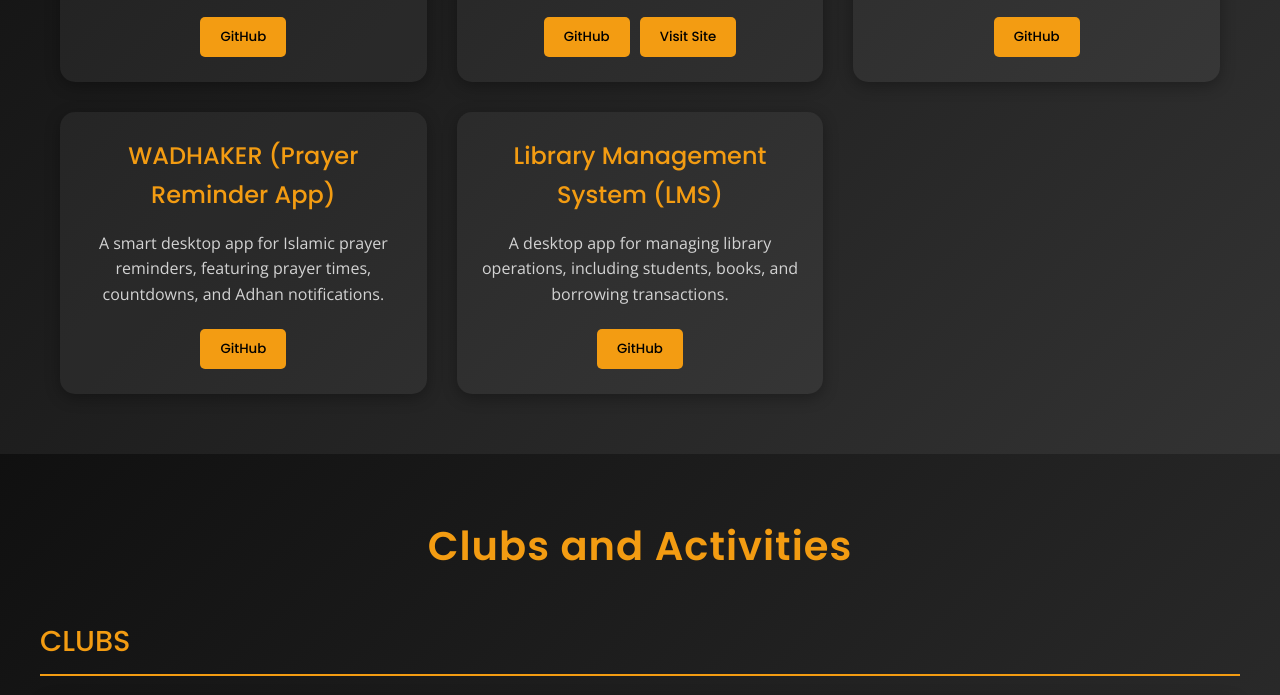
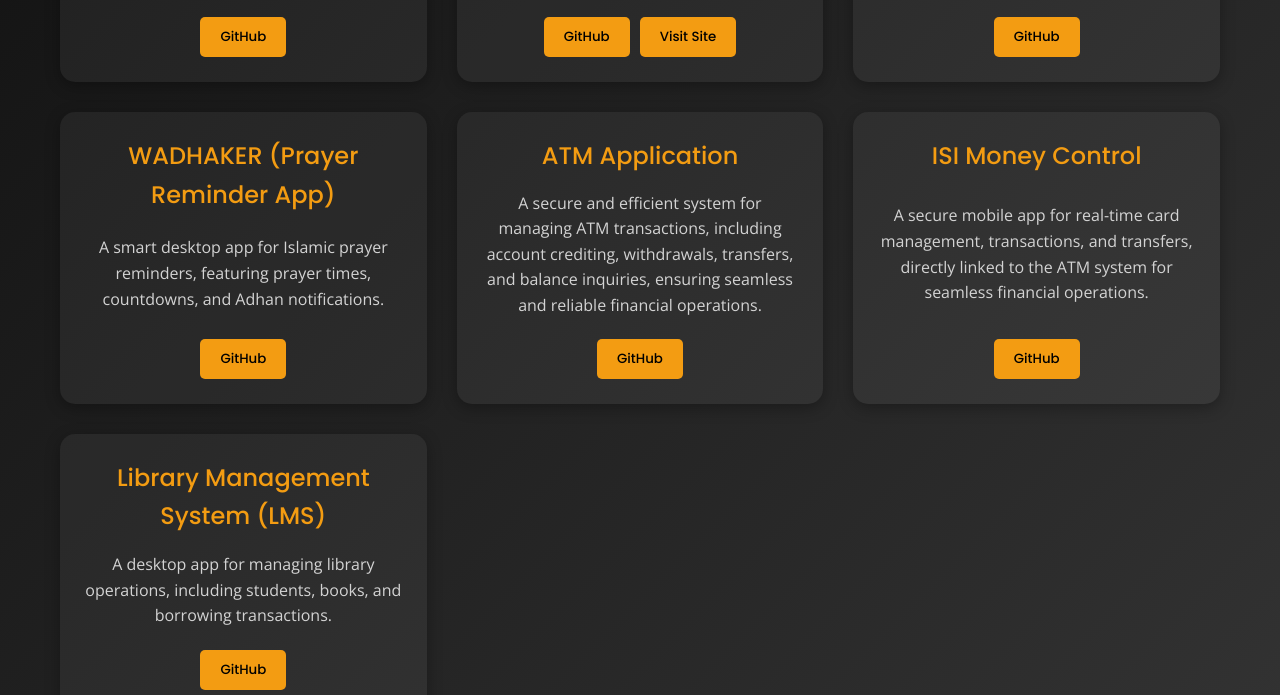
Before and after one commit to kassemabbassi/Portfolio, a plain HTML site: page index.html in a window 1280 px wide. Shown: the part 2127-2822 px from the top of the page. Drawn offline with nearby package versions, Linux system fonts and the light colour scheme.

Commit message:
Add some projects

```diff
--- a/index.html
+++ b/index.html
@@ -181,7 +181,7 @@
                     <button onclick="window.open('https://github.com/kassemabbassi/AutoSoutenance', '_blank')">GitHub</button>
                 </div>
             </div>
-                          <!-- Projet 5 : BlueBalance -->
+                          <!-- Projet 2 : BlueBalance -->
 <div class="project-card">
     <h3>BlueBalance</h3>
     <p>An interactive educational web app exploring the parallels between ocean systems and the human body, designed to raise awareness about ocean preservation.</p>
@@ -190,9 +190,6 @@
         <button onclick="window.open('https://blue-balance.vercel.app', '_blank')">Visit Site</button>
     </div>
 </div>
-
-
-
             <!-- Projet 3 -->
             <div class="project-card">
                 <h3>Resourcy</h3>
@@ -201,7 +198,6 @@
                     <button onclick="window.open('https://github.com/kassemabbassi/Resourcy', '_blank')">GitHub</button>
                 </div>
             </div>
-
             <!-- Projet 4 -->
             <div class="project-card">
                 <h3>WADHAKER (Prayer Reminder App)</h3>
@@ -211,15 +207,30 @@
                 </div>
             </div>
 
-
- <!-- Projet 5 -->
+<!-- Project 5 -->
+<div class="project-card">
+    <h3>ATM Application</h3>
+    <p>A secure and efficient system for managing ATM transactions, including account crediting, withdrawals, transfers, and balance inquiries, ensuring seamless and reliable financial operations.</p>
+    <div class="project-buttons">
+        <button onclick="window.open('https://github.com/kassemabbassi/ATM', '_blank')">GitHub</button>
+    </div>
+</div>
+<!-- Project 6 -->
+<div class="project-card">
+    <h3>ISI Money Control</h3>
+    <p>A secure mobile app for real-time card management, transactions, and transfers, directly linked to the ATM system for seamless financial operations.</p>
+    <div class="project-buttons">
+        <button onclick="window.open('https://github.com/kassemabbassi/ISI-Money-Control', '_blank')">GitHub</button>
+    </div>
+</div>
+ <!-- Projet 7 -->
  <div class="project-card">
     <h3>Library Management System (LMS)</h3>
     <p>A desktop app for managing library operations, including students, books, and borrowing transactions.</p>
     <div class="project-buttons">
         <button onclick="window.open('https://github.com/kassemabbassi/Library-Management-System', '_blank')">GitHub</button>
     </div>
-</div>
+
 
     </section>
     <section id="club-activities">
@@ -240,7 +251,6 @@
                     <p>CPU ISIMM is a dynamic club specializing in development, problem-solving, and robotics. Known for its impactful initiatives, the club organizes training sessions to enhance technical skills, hosts competitions to challenge creativity, and actively participates in events to showcase talent. By fostering innovation and collaboration, CPU ISIMM empowers its members to excel in technology and engineering.</p>
                 </div>
             </div>
-
             <!-- Événements -->
             <h3 class="section-subtitle">Events</h3>
             <div class="event-card">
@@ -261,10 +271,7 @@
             <textarea name="message" id="message" placeholder="Your Message" rows="5" required></textarea>
             <button type="submit">Send</button>
         </form>
-
-
     </section>
-
     <footer>
         <div class="footer-content">
             <!-- Informations de contact -->
@@ -319,16 +326,12 @@
         description.style.display = "block";
     }
 }
-
-
 </script>
 <script>
-
     function afficherNotification(message, etat) {
     // Crée un élément de notification
     const notification = document.createElement("div");
     notification.classList.add("notification");
-
     // Ajoute le style en fonction de l'état
     if (etat) {
         notification.classList.add("success");
@@ -337,16 +340,13 @@
         notification.classList.add("error");
         notification.innerHTML = `<i class="fas fa-times-circle"></i> ${message}`;
     }
-
     // Ajoute la notification au conteneur
     const container = document.getElementById("notification-container");
     container.appendChild(notification);
-
     // Déclenche l'animation d'apparition
     setTimeout(() => {
         notification.classList.add("show");
     }, 100);
-
     // Supprime la notification après 5 secondes
     setTimeout(() => {
         notification.classList.add("hide");
@@ -356,11 +356,8 @@
         });
     }, 5000); // 5 secondes avant la disparition
 }
-
-
 // Initialiser EmailJS avec ton user_id
 emailjs.init('W1d68hDX4W65aItqe'); // Remplace par ton user_id
-
 // Ajouter un événement de soumission du formulaire
 document.getElementById('contact-form').addEventListener('submit', function(event) {
     event.preventDefault(); // Empêcher le rechargement de la page
@@ -378,22 +375,10 @@ document.getElementById('contact-form').addEventListener('submit', function(even
             document.getElementById("message").value = ""
         }, function(error) {
             console.log('Failed...', error);
-
             afficherNotification("Failed to send the message. Please try again!", false);
             document.getElementById("from_email").value = ""
 document.getElementById("message").value = ""
         });
 });
-
-
-
-
-
-
-
-
-
-
 </script>
-
 </html>
```
